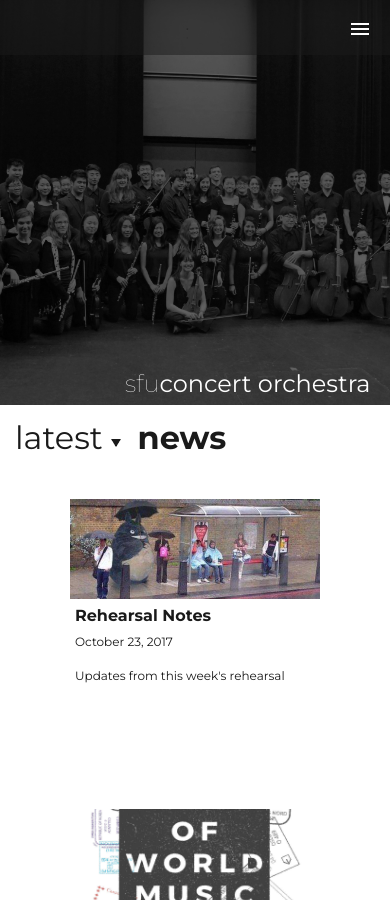
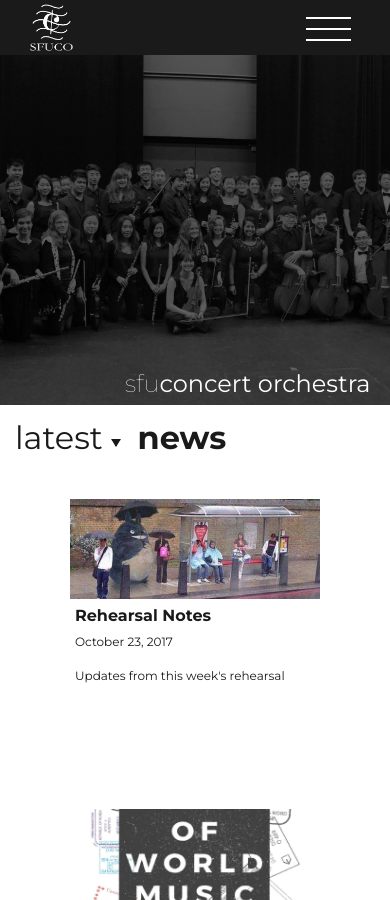
Before and after one commit to sfuco/sfuco-site, a Jekyll site: the page built from index.html, in a window 390 px wide and 900 px high. Built offline with Jekyll 4.4.1, drawn with Linux system fonts in a browser that asks for light colours.

Commit message:
add working mobile nav

```diff
--- a/_includes/navbar.html
+++ b/_includes/navbar.html
@@ -45,15 +45,18 @@
 
 <!-- Mobile nav -->
 <nav id="nav-mobile" class="hidden-md-up">
+  <!-- Nav bar -->
   <div class="container-fluid">
     <div class="row">
-      <div class="col-12">
-        <a href="#0" class="nav-trigger"> <!-- The #0 prevents the screen from snapping back to top when nav opens -->
-          <span class="trigger-icon"></span>
-        </a>
-      </div>
+      <a href="{{site.baseurl}}/"><div class="logo"></div></a>
+      <a href="#0" class="nav-trigger"> <!-- The #0 prevents the screen from snapping back to top when nav opens -->
+        <div class="trigger-icon"></div>
+        <div class="trigger-icon"></div>
+        <div class="trigger-icon"></div>
+      </a>
     </div>
   </div>
+  <!-- Dropdown nav menu -->
   <div class="container-fluid nav-menu">
     <ul>
       <!-- since home is not a section, it won't show up in the loop -->
@@ -79,5 +82,8 @@
         </li>
       {% endfor %}
     </ul>
+    <hr />
+    <br />
+    <div class="logo"></div>
   </div>
 </nav>
--- a/css/style.css
+++ b/css/style.css
@@ -478,6 +478,9 @@
     font-size: 12px;
     color: #1a1a1a; }
 
+#nav-full .row {
+  height: 55px; }
+
 #nav-full .dropdown-container {
   padding: 0 12px; }
   #nav-full .dropdown-container a {
@@ -501,56 +504,62 @@
     font-size: 12px;
     color: white; }
 
-#nav-full .row {
-  height: 55px; }
-
 #nav-mobile {
+  width: 100vw;
   position: fixed;
   top: 0;
+  left: 0;
   min-height: 55px;
-  width: 100%;
-  background-color: rgba(26, 26, 26, 0.5); }
-  #nav-mobile div .col-12 {
-    min-height: 55px;
-    display: -ms-flexbox;
-    display: flex;
-    -ms-flex-pack: start;
-    justify-content: flex-start;
-    z-index: 3; }
+  background-color: #1a1a1a; }
+  #nav-mobile .container-fluid:nth-child(1) {
+    z-index: 5;
+    height: 55px; }
+  #nav-mobile .container-fluid:nth-child(1) .logo {
+    height: 55px;
+    width: 55px;
+    margin-left: 24px;
+    transition: -webkit-transform .9s;
+    transition: transform .9s; }
+  #nav-mobile .container-fluid:nth-child(1) .logo.is-active {
+    -webkit-transform: translateX(-50vw);
+    transform: translateX(-50vw); }
+  #nav-mobile .nav-trigger-wrapper {
+    height: 100%;
+    width: 100%;
+    background-color: red; }
+  #nav-mobile .nav-trigger {
+    height: 100%;
+    width: 45px;
+    position: absolute;
+    top: 0;
+    right: 10%; }
   #nav-mobile .trigger-icon {
-    width: 18px;
-    height: 2px;
-    display: inline-block;
-    position: absolute;
-    left: 90%;
+    width: 100%;
+    height: 5%;
+    background-color: white;
+    position: absolute; }
+  #nav-mobile .trigger-icon:nth-child(1) {
+    top: 30%; }
+  #nav-mobile .trigger-icon:nth-child(2) {
     top: 50%;
-    bottom: auto;
-    right: auto;
-    background-color: white;
     transition: background-color 0.3s; }
-  #nav-mobile .trigger-icon::before, #nav-mobile .trigger-icon::after {
-    content: '';
-    width: 100%;
-    height: 100%;
-    position: absolute;
-    background-color: white;
-    right: 0;
-    transition: -webkit-transform .3s, top .3s, background-color 0s;
-    transition: transform .3s, top .3s, background-color 0s; }
-  #nav-mobile .trigger-icon::before {
-    top: -5px; }
-  #nav-mobile .trigger-icon::after {
-    top: 5px; }
-  #nav-mobile .trigger-icon.is-clicked {
+  #nav-mobile .trigger-icon:nth-child(3) {
+    top: 70%; }
+  #nav-mobile .trigger-icon:nth-child(1), #nav-mobile .trigger-icon:nth-child(3) {
+    transition: -webkit-transform .3s, top .3s, height .3s;
+    transition: transform .3s, top .3s, height .3s; }
+  #nav-mobile .trigger-icon.is-active:nth-child(2) {
     background-color: rgba(255, 255, 255, 0); }
-  #nav-mobile .trigger-icon.is-clicked::before {
-    top: 0;
+  #nav-mobile .trigger-icon.is-active:nth-child(1) {
     -webkit-transform: rotate(135deg);
-    transform: rotate(135deg); }
-  #nav-mobile .trigger-icon.is-clicked::after {
-    top: 0;
+    transform: rotate(135deg);
+    top: 50%;
+    height: 15%; }
+  #nav-mobile .trigger-icon.is-active:nth-child(3) {
     -webkit-transform: rotate(225deg);
-    transform: rotate(225deg); }
+    transform: rotate(225deg);
+    top: 50%;
+    height: 15%; }
   #nav-mobile .nav-menu {
     background-color: #1a1a1a;
     min-width: 100vw;
@@ -558,21 +567,41 @@
     position: fixed;
     top: 0;
     padding-top: 25vh;
-    overflow-y: auto;
+    overflow-y: hidden;
     -webkit-transform: translateY(-100%);
     transform: translateY(-100%);
-    transition: -webkit-transform 1s ease-in-out;
-    transition: transform 1s ease-in-out; }
+    transition: -webkit-transform .75s ease-in-out;
+    transition: transform .75s ease-in-out; }
     #nav-mobile .nav-menu ul {
-      list-style-type: none; }
+      list-style-type: none;
+      text-align: right;
+      padding-right: 48px; }
     #nav-mobile .nav-menu li a {
       color: white;
-      font-size: 24px; }
+      font-size: 2.5rem; }
     #nav-mobile .nav-menu ul ul {
-      padding-left: 20px; }
+      padding-right: 24px; }
     #nav-mobile .nav-menu ul ul li a {
+      font-size: 1.75rem;
       font-weight: 100; }
-  #nav-mobile .nav-menu.is-open {
+  #nav-mobile hr {
+    width: 50%;
+    position: absolute;
+    right: 5%;
+    border-color: white; }
+  #nav-mobile .nav-menu .logo {
+    width: 55px;
+    height: 55px;
+    float: right;
+    margin: 5%;
+    -webkit-transform: translateX(20vw);
+    transform: translateX(20vw);
+    transition: -webkit-transform .9s ease-in-out;
+    transition: transform .9s ease-in-out; }
+  #nav-mobile .nav-menu .logo.is-active {
+    -webkit-transform: translateX(0);
+    transform: translateX(0); }
+  #nav-mobile .nav-menu.is-active {
     -webkit-transform: translateY(0);
     transform: translateY(0); }
 
--- a/js/main.js
+++ b/js/main.js
@@ -186,8 +186,7 @@
   });
 
   $('.nav-trigger').on('click', function() {
-    $('.trigger-icon').toggleClass('is-clicked');
-    $('.nav-menu').toggleClass('is-open');
+    $('.trigger-icon, .nav-menu, .logo').toggleClass('is-active');
   });
 
   // Modal Window
```
Also changed, not shown: _sass/nav.scss (+95 -47 lines).
